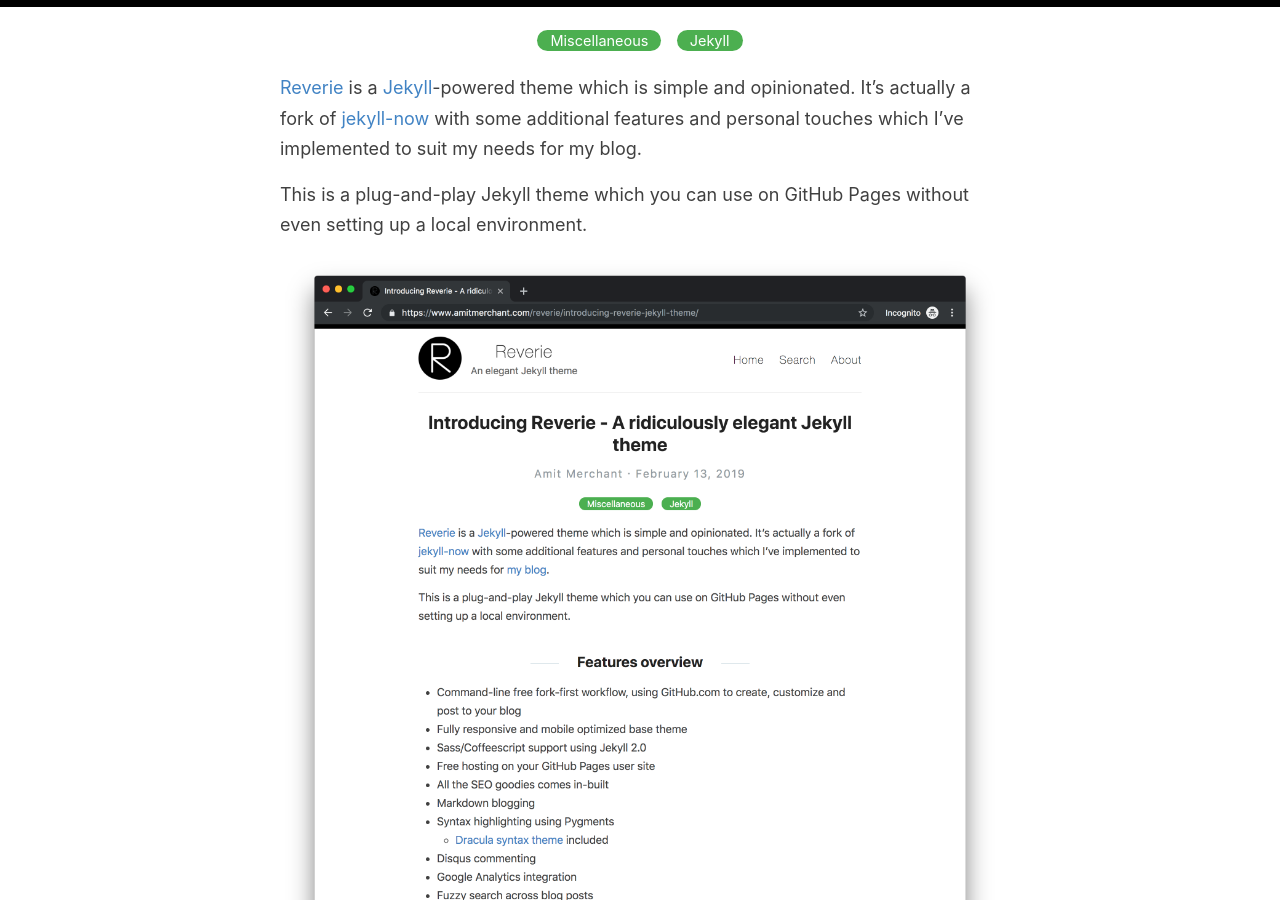
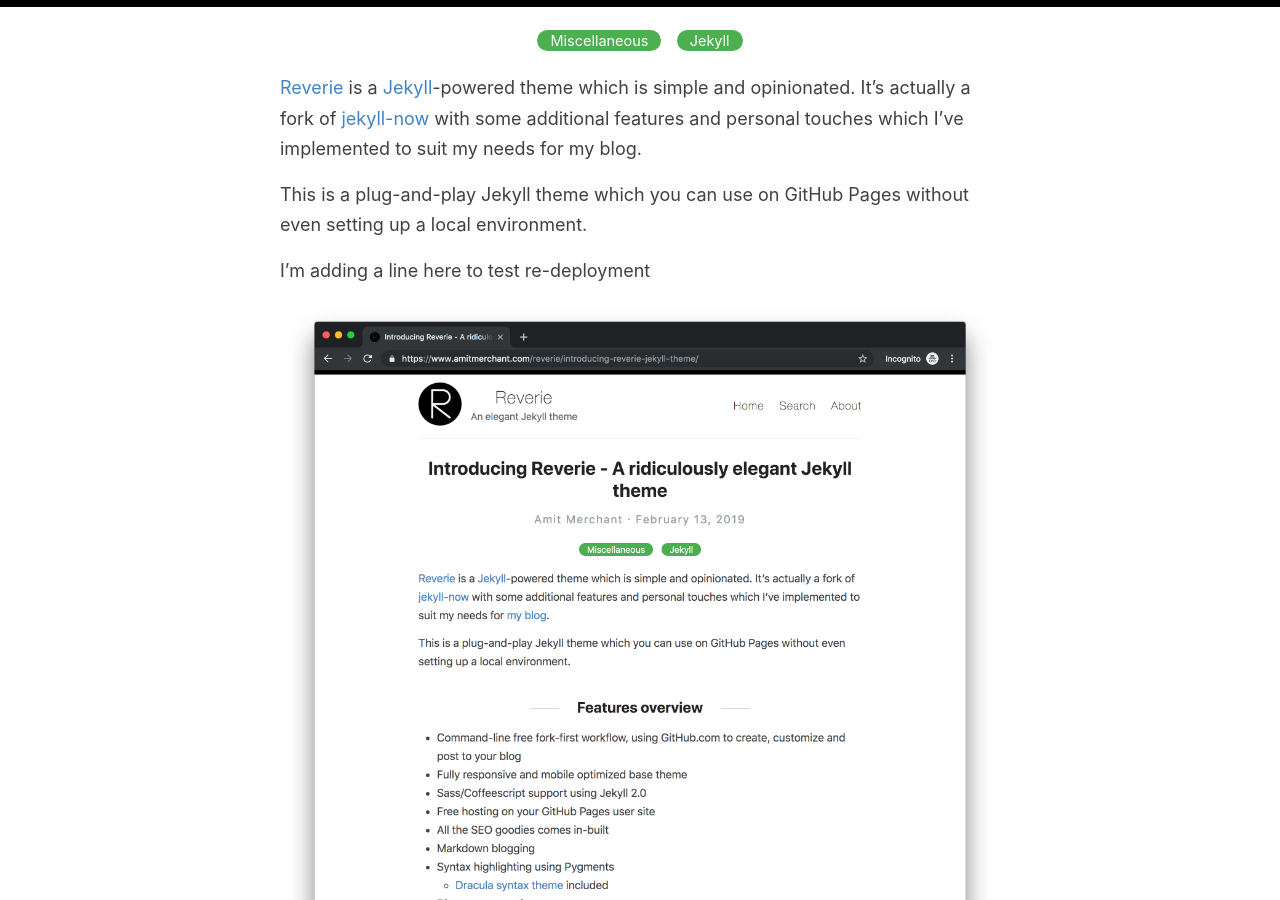
Before and after one commit to andym51/money, a Jekyll site: the page built from _posts/2019-02-13-introducing-reverie-jekyll-theme.md, in a window 1280 px wide and 900 px high, scrolled down 305 px. Built offline with Jekyll 4.4.1, drawn with Linux system fonts in a browser that asks for light colours; comment, search, counter and statistics services are not loaded.

Commit message:
Update 2019-02-13-introducing-reverie-jekyll-theme.md

```diff
--- a/_posts/2019-02-13-introducing-reverie-jekyll-theme.md
+++ b/_posts/2019-02-13-introducing-reverie-jekyll-theme.md
@@ -7,6 +7,8 @@ categories: [Miscellaneous, Jekyll]
 [Reverie](https://github.com/amitmerchant1990/reverie) is a [Jekyll](https://jekyllrb.com/)-powered theme which is simple and opinionated. It's actually a fork of [jekyll-now](https://github.com/barryclark/jekyll-now) with some additional features and personal touches which I've implemented to suit my needs for my blog.
 
 This is a plug-and-play Jekyll theme which you can use on GitHub Pages without even setting up a local environment.
+
+I'm adding a line here to test re-deployment
 
 ![](/images/reverie-demo.png)
 
```
